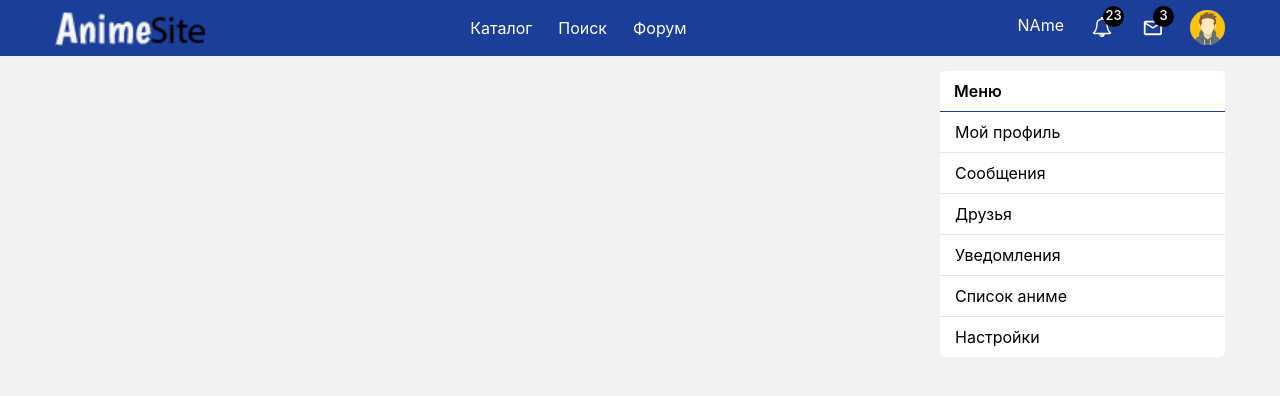
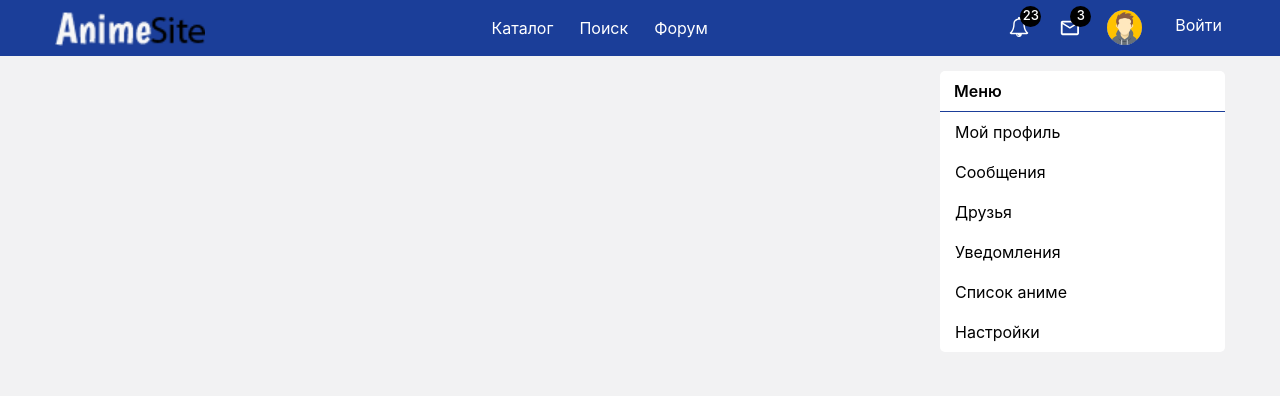
Before and after one commit to WepILoK/anime-site, a React (Create React App) app: page /profile in a window 1280 px wide. Shown: the top 396 px of the page. Built offline with nearby package versions, Linux system fonts and the light colour scheme.

Commit message:
Перенос путей в отдельный файл

```diff
--- a/src/App.scss
+++ b/src/App.scss
@@ -1,4 +1,3 @@
-$width: 930px;
 $mainColor: #f2f2f3;
 $mainColor2: #1b3e99;
 $sublimeColor: #565656;
--- a/src/App.tsx
+++ b/src/App.tsx
@@ -1,5 +1,5 @@
 import React from 'react';
-import {Route, Switch } from 'react-router-dom';
+import {Redirect, Route, Switch } from 'react-router-dom';
 import './App.scss';
 import {Layout} from "./components/Layout/Layout";
 import {Home} from "./pages/Home/Home";
@@ -12,7 +12,9 @@ export const App = () => {
             <Layout>
                 <Switch>
                     <Route path='/' component={Home} exact/>
-                    <Route path='/profile' component={Profile}/>
+                    <Route path='/profile'>
+                        {false ? <Redirect to="/" /> : <Profile/>}
+                    </Route>
                 </Switch>
             </Layout>
         </div>
--- a/src/components/Layout/Layout.scss
+++ b/src/components/Layout/Layout.scss
@@ -56,9 +56,10 @@
       position: relative;
 
       &__name {
-        width: 125px;
-        padding: 7px 13px;
+        padding: 7px 3px;
+        margin-left: 30px;
         text-align: end;
+        cursor: pointer;
         @include noSelect
       }
 
--- a/src/components/Layout/Layout.tsx
+++ b/src/components/Layout/Layout.tsx
@@ -3,7 +3,6 @@ import {Link} from 'react-router-dom';
 import './Layout.scss'
 
 export const Layout: React.FC = ({children}) => {
-    const [visibleUser, setVisibleUser] = useState(false)
     const [visibleNotifications, setVisibleNotifications] = useState(false)
 
     const toggleVisibleNotifications = () => {
@@ -25,9 +24,6 @@ export const Layout: React.FC = ({children}) => {
                         <div className='menu__item hover'>Форум</div>
                     </div>
                     <div className="header__user user">
-                        <div className='user__name text-cut'>
-                            NAme
-                        </div>
                         <div className='user__image hover'
                              onClick={toggleVisibleNotifications}>
                             <img src={require("../../assets/images/notifications.svg").default} alt='notifications'/>
@@ -93,6 +89,15 @@ export const Layout: React.FC = ({children}) => {
                                 <img src={require("../../assets/images/avatar.png").default} alt='Avatar'/>
                             </Link>
                         </div>
+                        {false ? (
+                            <div className='user__name text-cut'>
+                                Выйти
+                            </div>
+                        ) : (
+                            <div className='user__name'>
+                                Войти
+                            </div>
+                        )}
                     </div>
                 </div>
             </div>
--- a/src/index.css
+++ b/src/index.css
@@ -43,6 +43,10 @@ dl,
 dd {
     margin: 0;
 }
+a {
+    text-decoration: none;
+    color: #fff;
+}
 
 ::-webkit-scrollbar {
     width: 12px;
--- a/src/pages/Home/Home.scss
+++ b/src/pages/Home/Home.scss
@@ -55,7 +55,7 @@
 
             }
 
-            &__info {
+            &__user-info {
               display: flex;
               font-size: 12px;
               color: #868e96;
@@ -175,8 +175,8 @@
 
     .chat {
       &__items {
-        min-height: 450px;
-        max-height: 450px;
+        min-height: 462px;
+        max-height: 462px;
         padding: 0 10px;
         overflow-y: auto;
 
--- a/src/pages/Home/Home.tsx
+++ b/src/pages/Home/Home.tsx
@@ -38,7 +38,7 @@ export const Home = () => {
                                                 Сайт закрыт на технические работы по причине долгого создания сайта
                                                 16.08.2021
                                             </div>
-                                            <div className='info-list-item__info'>
+                                            <div className='info-list-item__user-info'>
                                                 <div className='info-list-item__user'>UserName</div>
                                                 <div className='info-list-item__date'>16.08.2021</div>
                                             </div>
@@ -58,7 +58,7 @@ export const Home = () => {
                                             <div className='info-list-item__text text-cut'>
                                                 Тема форума
                                             </div>
-                                            <div className='info-list-item__info'>
+                                            <div className='info-list-item__user-info'>
                                                 <div className='info-list-item__user'>UserName</div>
                                                 <div className='info-list-item__date'>16.08.2021</div>
                                             </div>
--- a/src/pages/Profile/Profile.scss
+++ b/src/pages/Profile/Profile.scss
@@ -2,30 +2,99 @@
 
 .container {
   &__left-side {
+    //Временно
+    .updates {
 
+      &__item {
+        cursor: pointer;
+        display: flex;
+        margin-bottom: 10px;
+        padding-bottom: 10px;
+        border-bottom: 1px solid #e5e5e5;
+
+        &:last-child {
+          border: none;
+          margin-bottom: 0;
+          padding-bottom: 0;
+        }
+      }
+
+      &__avatar {
+        width: 100px;
+        border-radius: 3px;
+      }
+
+      &__content {
+        flex-grow: 1;
+        padding-left: 16px;
+
+      }
+
+      &__header {
+        display: flex;
+        justify-content: space-between;
+        padding: 3px 8px 5px 2px;
+        margin-bottom: 4px;
+        background-color: #F8F8F9;
+        border-bottom: 1px solid $mainColor2;
+
+      }
+
+      &__name {
+        font-size: 16px;
+        font-weight: 600;
+        text-overflow: ellipsis;
+        white-space: nowrap;
+        overflow: hidden;
+      }
+
+      &__date {
+      }
+
+      &__body {
+
+      }
+
+      &__series {
+        height: 72px;
+
+        &_number {
+          padding: 5px 5px;
+        }
+      }
+    }
   }
 
   &__right-side {
     .navbar {
+      position: fixed ;
+      width: 285px;
 
       &__body {
 
       }
+
       &__item {
         padding: 10px 15px;
         cursor: pointer;
         border-bottom: 1px solid $borderGrey;
         transition: background 0.2s ease-in-out;
+        color: #000000;
         &:last-child {
           border: none;
         }
+
         &:hover {
+          background-color: darken(#fff, 2%);
+        }
+
+        &:active {
+          transition: background 0.1s ease-in-out;
           background-color: darken(#fff, 3%);
         }
-        &:active {
-          transition: background 0.1s ease-in-out;
-          background-color: darken(#fff, 5%);
-        }
+      }
+      .active {
+        background-color: darken(#fff, 3%);
       }
     }
   }
--- a/src/pages/Profile/Profile.tsx
+++ b/src/pages/Profile/Profile.tsx
@@ -1,36 +1,90 @@
 import React from 'react';
+import {Link, Route, useHistory, useParams} from 'react-router-dom';
 import './Profile.scss'
+import {ProfileRoutes} from "../../routes";
 
 export const Profile = () => {
+    const params = useParams();
+    const history = useHistory()
+
+    console.log(history.location.pathname)
+    const addActiveClass = (route: string): string => {
+        return history.location.pathname === route ? ' active' : ''
+    }
+
     return (
         <div className='page__inner'>
             <div className='container'>
                 <div className='container__left-side'>
-
+                    <Route path={ProfileRoutes.NOTIFICATIONS} exact>
+                        <div className='section'>
+                            <div className='section__body'>
+                                <div className='updates'>
+                                    {new Array(15).fill('').map(i =>
+                                        <div className='updates__item'>
+                                            <img className='updates__avatar'
+                                                 src={require("../../assets/images/animeAvatar.png").default}/>
+                                            <div className='updates__content'>
+                                                <div className='updates__header'>
+                                                    <div className='updates__name'>
+                                                        Название аниме
+                                                    </div>
+                                                    <div className='updates__date'>
+                                                        сегодня
+                                                    </div>
+                                                </div>
+                                                <div className='updates__body'>
+                                                    <div className='updates__series'>
+                                                        <div className='updates__series_number'>
+                                                            Серия 1
+                                                        </div>
+                                                    </div>
+                                                </div>
+                                            </div>
+                                        </div>
+                                    )}
+                                </div>
+                            </div>
+                        </div>
+                    </Route>
                 </div>
                 <div className='container__right-side'>
+                    <div className='navbar'>
                         <div className='section'>
                             <div className='section__header_right-side'>
                                 Меню
                             </div>
-                        <div className='navbar'>
-                            <div className='navbar__item'>
+                            <div className='navbar__body'>
+                                <Link to={ProfileRoutes.USER}>
+                                    <div className={'navbar__item' + addActiveClass(ProfileRoutes.USER)}>
                                         Мой профиль
                                     </div>
-                            <div className='navbar__item'>
+                                </Link>
+                                <Link to={ProfileRoutes.MESSAGES}>
+                                    <div className={'navbar__item' + addActiveClass(ProfileRoutes.MESSAGES)}>
                                         Сообщения
                                     </div>
-                            <div className='navbar__item'>
+                                </Link>
+                                <Link to={ProfileRoutes.FRIENDS}>
+                                    <div className={'navbar__item' + addActiveClass(ProfileRoutes.FRIENDS)}>
                                         Друзья
                                     </div>
-                            <div className='navbar__item'>
+                                </Link>
+                                <Link to={ProfileRoutes.NOTIFICATIONS}>
+                                    <div className={'navbar__item' + addActiveClass(ProfileRoutes.NOTIFICATIONS)}>
                                         Уведомления
                                     </div>
-                            <div className='navbar__item'>
+                                </Link>
+                                <Link to={ProfileRoutes.ANIME_LIST}>
+                                    <div className={'navbar__item' + addActiveClass(ProfileRoutes.ANIME_LIST)}>
                                         Список аниме
                                     </div>
-                            <div className='navbar__item'>
+                                </Link>
+                                <Link to={ProfileRoutes.SETTINGS}>
+                                    <div className={'navbar__item' + addActiveClass(ProfileRoutes.SETTINGS)}>
                                         Настройки
+                                    </div>
+                                </Link>
                             </div>
                         </div>
                     </div>
--- /dev/null
+++ b/src/routes.tsx
@@ -0,0 +1,12 @@
+import React from "react";
+
+const profile = '/profile/'
+
+export const ProfileRoutes = {
+    USER: profile + 'user',
+    NOTIFICATIONS: profile + 'notifications',
+    MESSAGES: profile + 'messages',
+    FRIENDS: profile + 'friends',
+    ANIME_LIST: profile + 'animelist',
+    SETTINGS: profile + 'settings'
+}
```
Also changed, not shown: src/assets/images/close.svg (added). Lines whose indentation alone changed are shown as unchanged.
